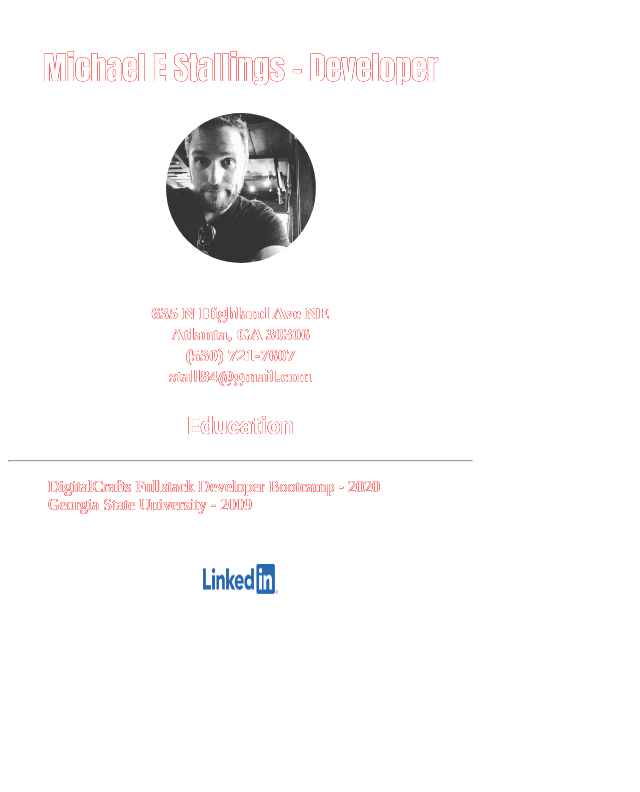
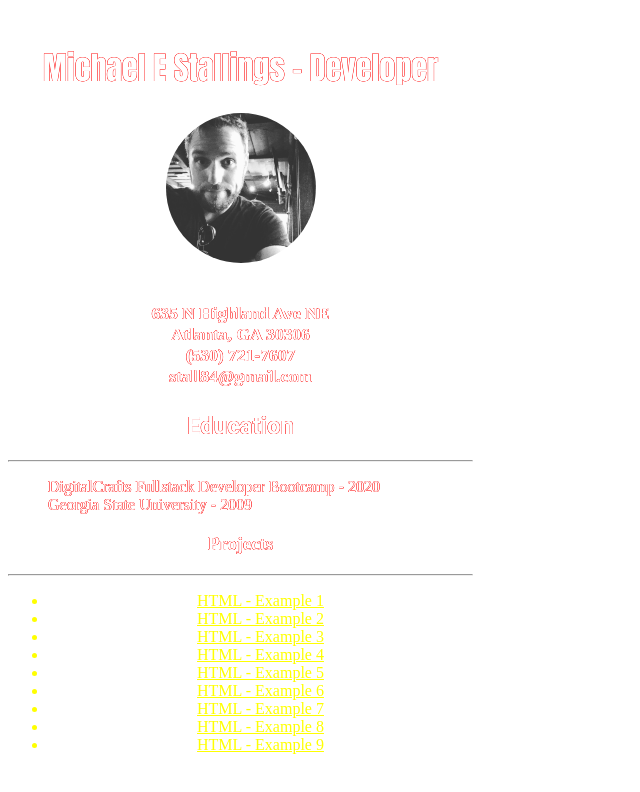
Before and after one commit to stall84/HTML101-resume, a plain HTML site: page index.html in a window 1280 px wide. Shown: the whole page, without its empty margins (0-640 px from the left). Drawn offline with Linux system fonts and the light colour scheme.

Commit message:
mailing it in - final revisions

```diff
--- a/index.css
+++ b/index.css
@@ -45,6 +45,23 @@ body {
     text-shadow: -.2px -.2px 0 red, .2px -.2px 0 red, -.2px .2px 0 red, .2px .2px 0 red;
 }
 
+#projectsHeader {
+    text-align: center;
+    color: white;
+    text-shadow: -.2px -.2px 0 red, .2px -.2px 0 red, -.2px .2px 0 red, .2px .2px 0 red;
+
+}
+
+.projList li {
+    text-align: center;
+    color: yellow;
+}
+
+.projList a {
+    color: yellow;
+}
+
+
 #links {
     margin: 50px;
     text-align: center;
--- a/index.html
+++ b/index.html
@@ -37,6 +37,25 @@
 
     </div>
 
+    <div id="projectsHeader">
+        <h3>Projects</h3>
+    </div>
+        <hr>
+    <div class="projList">
+        <ul>
+            <li><a target="_blank" href="https://github.com/stall84/HTML101-example1">HTML - Example 1</a></li>
+            <li><a target="_blank" href="https://github.com/stall84/HTML101-example2">HTML - Example 2</a></li>
+            <li><a target="_blank" href="https://github.com/stall84/HTML101-example3">HTML - Example 3</a></li>
+            <li><a target="_blank" href="https://github.com/stall84/HTML101-example4">HTML - Example 4</a></li>
+            <li><a target="_blank" href="https://github.com/stall84/HTML101-example5">HTML - Example 5</a></li>
+            <li><a target="_blank" href="https://github.com/stall84/HTML101-example6">HTML - Example 6</a></li>
+            <li><a target="_blank" href="https://github.com/stall84/HTML101-example7">HTML - Example 7</a></li>
+            <li><a target="_blank" href="https://github.com/stall84/HTML101-example8">HTML - Example 8</a></li>
+            <li><a target="_blank" href="https://github.com/stall84/HTML101-example9">HTML - Example 9</a></li>
+        </ul>
+    </div>
+
+
 
     <div id="links">
 
```
